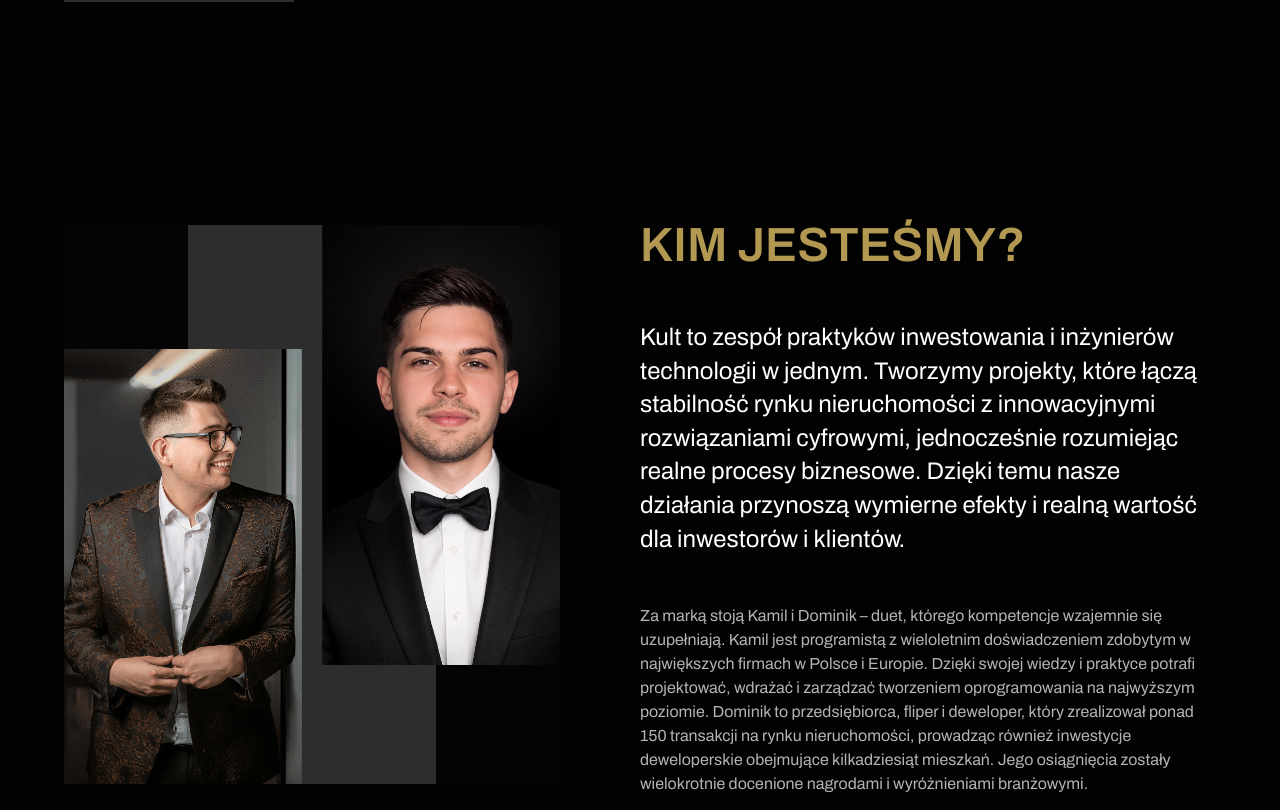
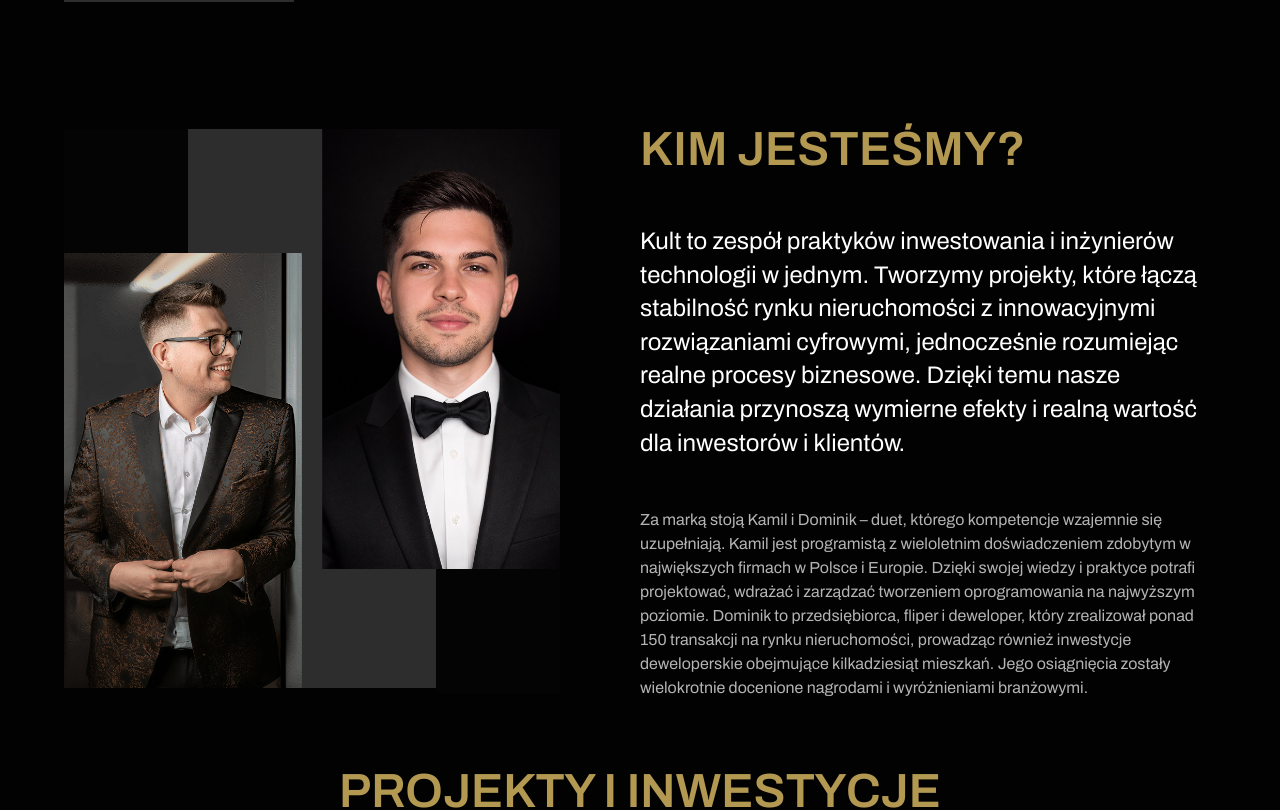
Before and after one commit to kamilkaminski01/kult-invest, a Next.js app: page / in a window 1280 px wide. Shown: the part 3040-3850 px from the top of the page. Built offline with nearby package versions, Linux system fonts and the light colour scheme; no server answers.

Commit message:
style: restyling about-section to margin: 0 auto;

```diff
--- a/src/components/molecules/AboutSection/style.scss
+++ b/src/components/molecules/AboutSection/style.scss
@@ -7,7 +7,7 @@
 
   gap: 148px;
   padding: 6rem 9.75rem;
-  margin: 6rem auto;
+  margin: 0 auto;
 
   max-width: 1920px;
   background-color: variables.$black;
```
